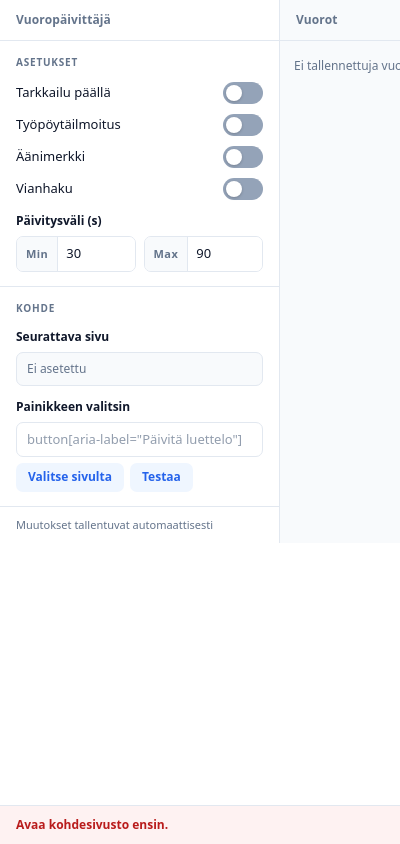
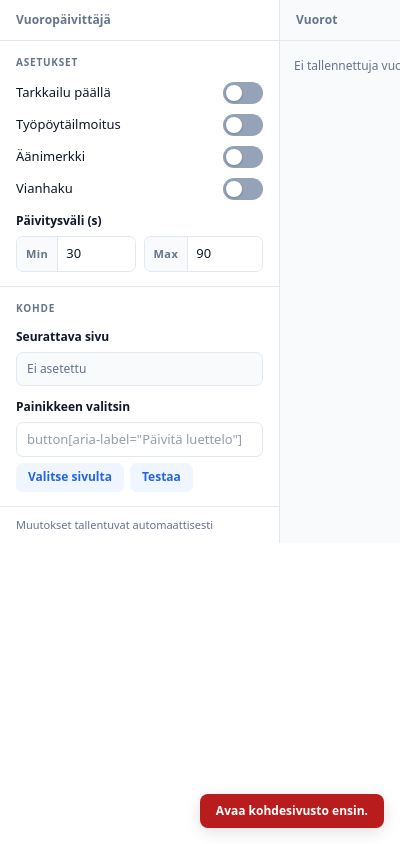
Before and after one commit to cniska/vuoropaivittaja, a browser extension: page popup.html in a window 400 px wide. Both pictures are taken after a click on the button "Testaa". Shown: the top 844 px of the page. Drawn offline with Linux system fonts and the light colour scheme.

Commit message:
fix: float toast as a centered pill above the bottom edge
Replaces the full-width bottom bar with a floating pill-shaped toast that
slides up from the bottom center. Removes the need to match the footer row
height and decouples the toast style from the left column layout.

```diff
--- a/popup.css
+++ b/popup.css
@@ -289,20 +289,25 @@ button:disabled { opacity: 0.45; cursor: default; }
 
 .toast {
   position: fixed;
-  inset: auto 0 0 0;
-  padding: 10px 16px;
+  bottom: 16px;
+  right: 16px;
+  transform: translateY(12px);
+  width: max-content;
+  max-width: calc(var(--right-width) - 32px);
+  padding: 8px 16px;
   font-size: 12px;
   font-weight: 600;
-  border-top: 1px solid var(--border);
+  border-radius: 8px;
+  box-shadow: 0 4px 16px rgb(0 0 0 / 0.12);
+  z-index: 10;
   opacity: 0;
-  transform: translateY(100%);
-  transition: opacity var(--transition), transform var(--transition);
+  transition: opacity 0.2s ease, transform 0.2s ease;
   pointer-events: none;
 }
 
 .toast.is-visible { opacity: 1; transform: translateY(0); }
-.toast[data-state="success"] { background: var(--ok-bg); color: var(--ok); }
-.toast[data-state="error"] { background: var(--error-bg); color: var(--error); }
+.toast[data-state="success"] { background: var(--ok); color: #fff; }
+.toast[data-state="error"] { background: var(--error); color: #fff; }
 
 /* Slot history column */
 
```
